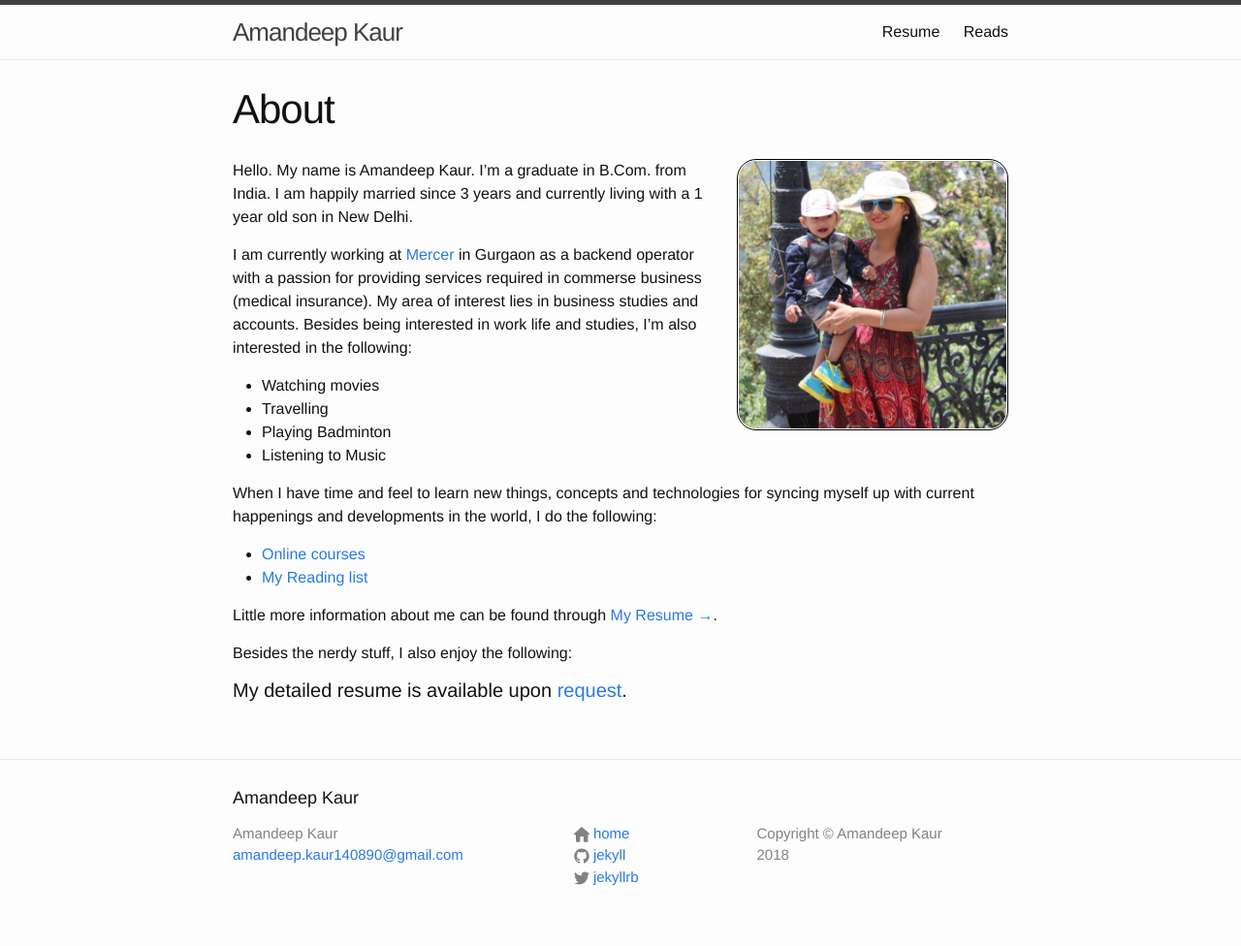
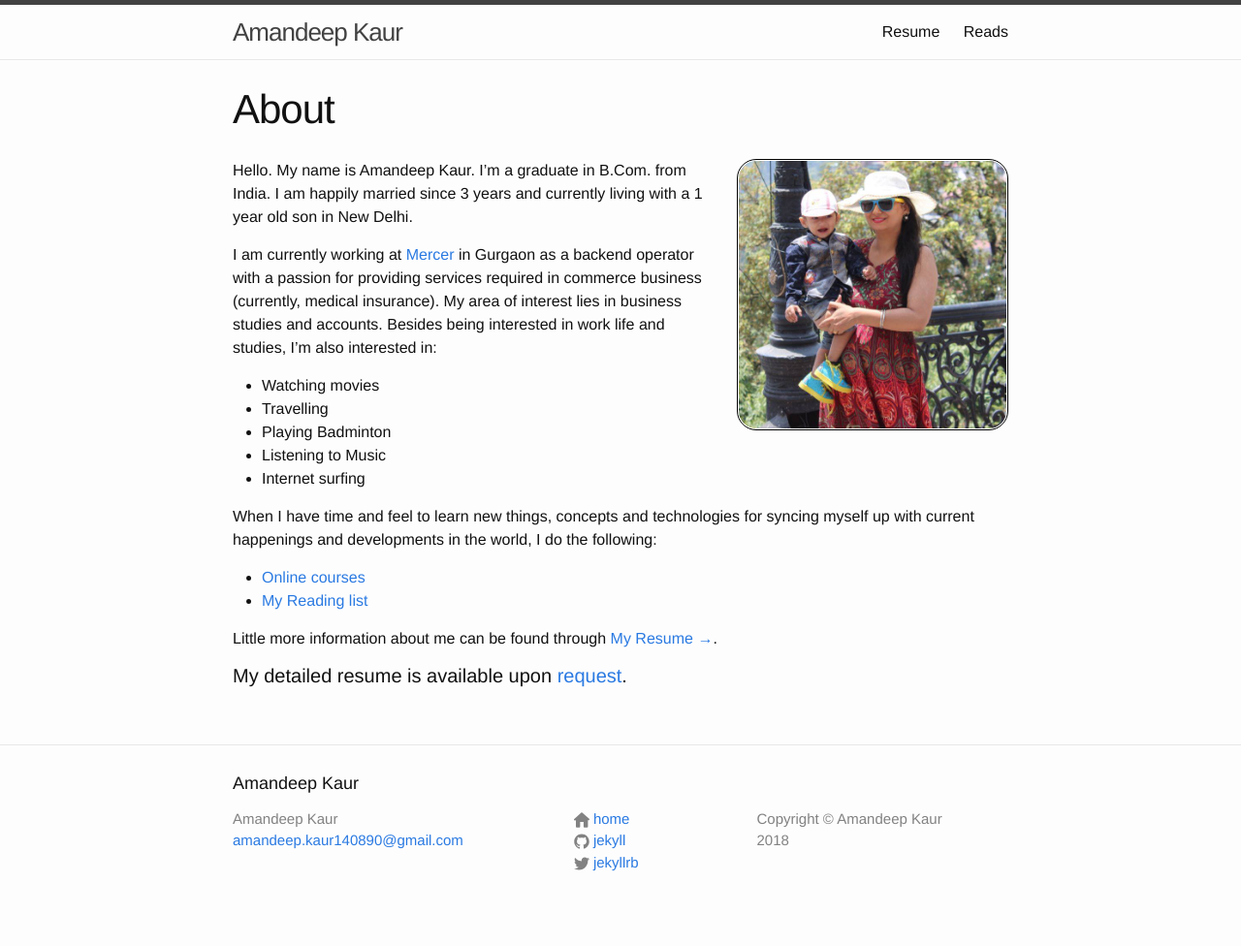
Before and after one commit to amandpk/amandpk.github.io, a Jekyll site: the page built from index.md, in a window 1280 px wide. Shown: the whole page at 97% size. Built offline with Jekyll 4.4.1, drawn with Linux system fonts in a browser that asks for light colours.

Commit message:
Modified home page content

```diff
--- a/index.md
+++ b/index.md
@@ -10,15 +10,16 @@ title: About
 Hello. My name is Amandeep Kaur. I'm a graduate in B.Com. from India.
 I am happily married since 3 years and currently living with a 1 year old son in New Delhi.
 
-I am currently working at [Mercer](https://www.mercer.com/){:target="_blank"} in Gurgaon as a backend operator with a passion for providing services required in commerse business (medical insurance).
+I am currently working at [Mercer](https://www.mercer.com/){:target="_blank"} in Gurgaon as a backend operator with a passion for providing services required in commerce business (currently, medical insurance).
 My area of interest lies in business studies and accounts.
-Besides being interested in work life and studies, I'm also interested in the following:
+Besides being interested in work life and studies, I'm also interested in:
 
 
 * Watching movies
 * Travelling
 * Playing Badminton
 * Listening to Music
+* Internet surfing
 
 When I have time and feel to learn new things, concepts and technologies for syncing myself up with current happenings and developments in the world, I do the following:
 
@@ -27,7 +28,5 @@ When I have time and feel to learn new things, concepts and technologies for syn
 
 Little more information about me can be found through [My Resume &rarr;]({{ site.url_resume }}).
 
-Besides the nerdy stuff, I also enjoy the following:
-
 
 #### My detailed resume is available upon [request](mailto:{{ site.email }}?subject=Resume Request).
```
